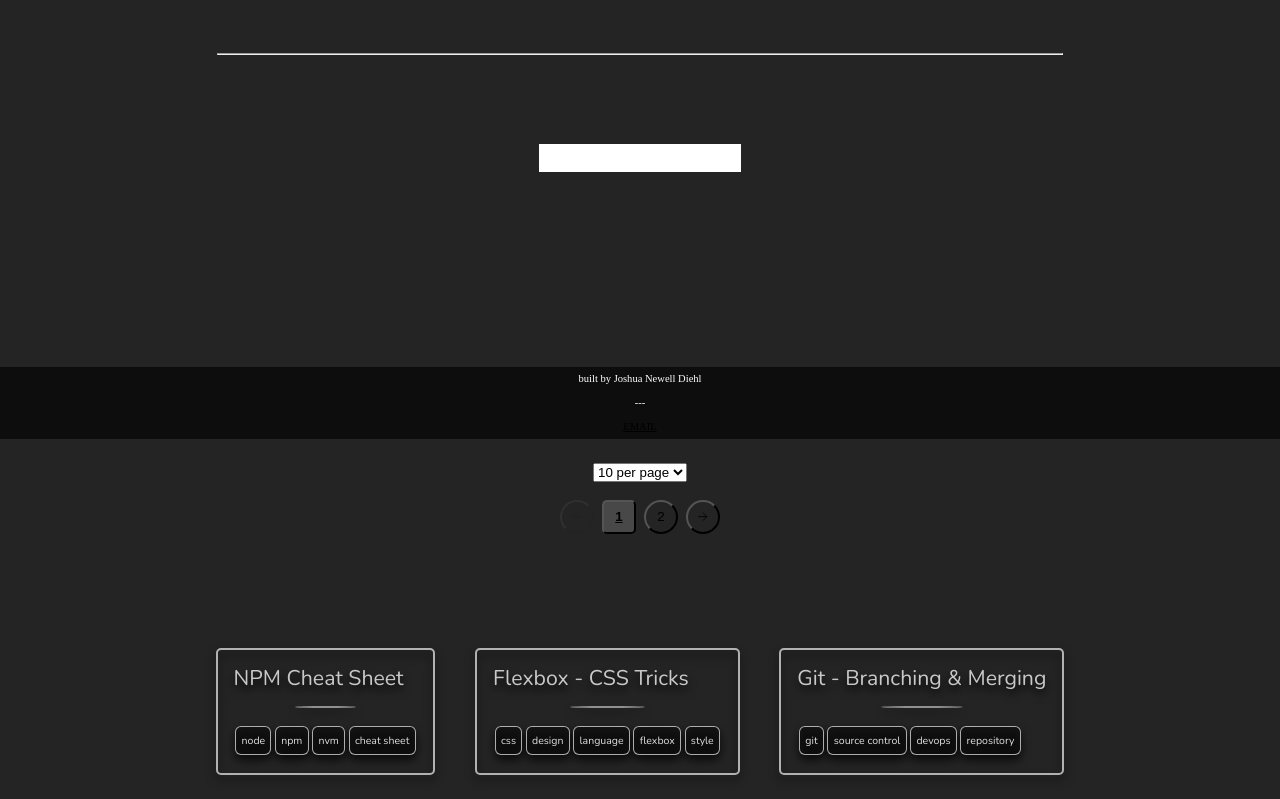
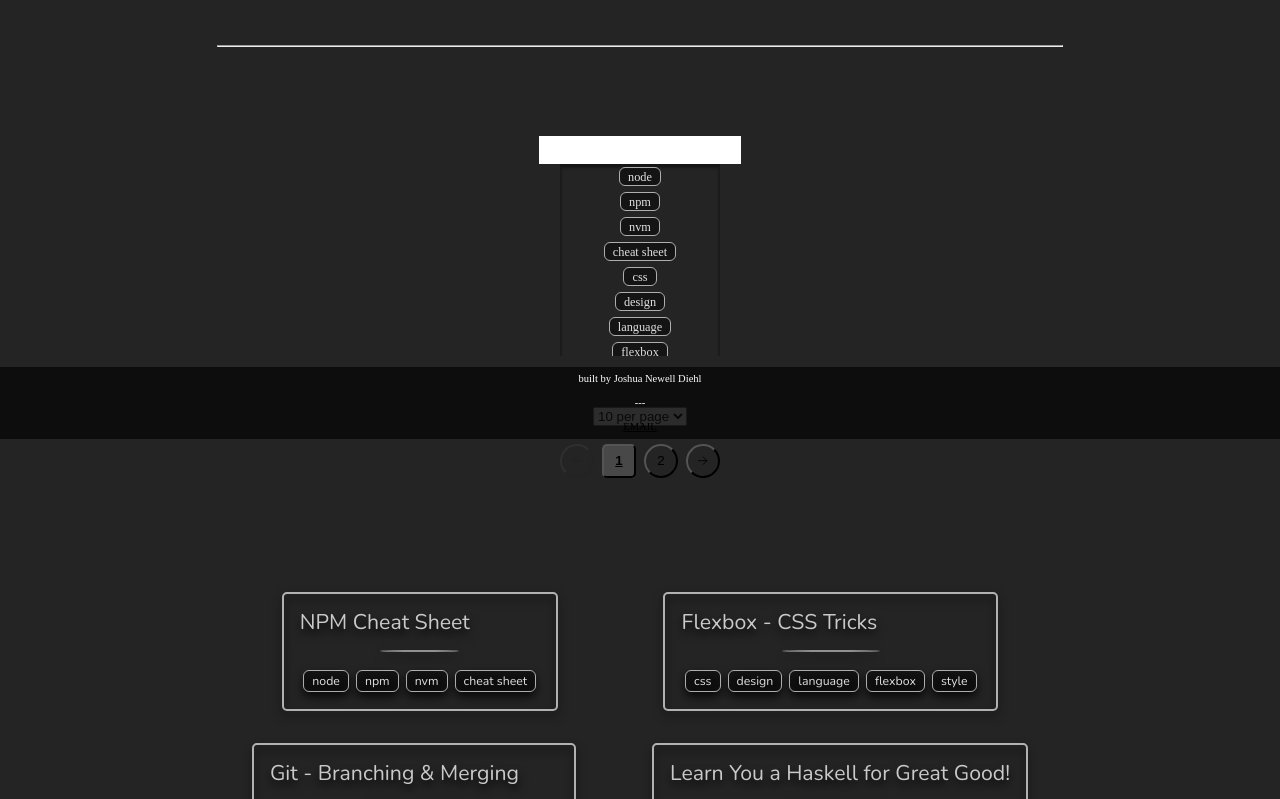
Before and after one commit to JaynewDee/cheep, a React (Vite) app: page / in a window 1280 px wide. Shown: the part 361-1160 px from the top of the page. Built offline with nearby package versions, Linux system fonts and the light colour scheme; a web font is replaced by a local one.

Commit message:
suggestions container styles

```diff
--- a/src/App.css
+++ b/src/App.css
@@ -43,6 +43,7 @@
 
 .hr-lg {
   width: 66%;
+  margin-top: 0;
 }
 .hr-sm {
   width: 33%;
@@ -53,15 +54,13 @@
   margin: 1rem auto;
 }
 
-.filter-container {
-  margin-bottom: 6rem;
-}
 .filter-form {
   display: flex;
   flex-flow: column nowrap;
   align-items: center;
   justify-content: center;
 }
+
 .filter-input {
   border: none;
   border-bottom: 1px solid white;
@@ -72,15 +71,17 @@
 }
 
 .filter-input:focus {
-  transform: scale(1.1);
+  transform: scale(1.03);
 }
+
 .suggestions-container {
-  overflow-y: scroll;
+  overflow-y: auto;
   width: 10rem;
   height: 12rem;
   display: flex;
   flex-flow: column nowrap;
-  margin: 0 auto;
+  margin: 0 auto 3rem;
+  box-shadow: inset 0px 3px 3px 1px rgba(15, 15, 15, 0.7);
 }
 
 .content-main {
@@ -119,9 +120,9 @@
   border: 1px solid rgba(240, 240, 240, 0.7);
   background-color: rgba(15, 15, 15, 0.7);
   border-radius: 6px;
-  padding: 0.11rem 0.33rem;
-  margin: 0.11rem;
-  font-size: 0.66rem;
+  padding: 0.11rem 0.5rem;
+  margin: 0.22rem;
+  font-size: 0.77rem;
 }
 
 .tag:hover {
--- a/src/components/Resource.tsx
+++ b/src/components/Resource.tsx
@@ -1,4 +1,5 @@
 import React from "react";
+import Tag from "./Tag";
 
 interface ResourceProps {
   id: string;
@@ -17,9 +18,7 @@
 
       <div className="tags">
         {tags.map((t) => (
-          <span className="tag" key={t}>
-            {t}
-          </span>
+          <Tag data={t} key={t} />
         ))}
       </div>
       <div className="">{img}</div>
--- /dev/null
+++ b/src/components/Tag.tsx
@@ -0,0 +1,11 @@
+import React from "react";
+
+const Tag = ({ data }: any) => {
+  return (
+    <div key={data}>
+      <span className="tag">{data}</span>
+    </div>
+  );
+};
+
+export default Tag;
--- a/src/components/TagFilter.tsx
+++ b/src/components/TagFilter.tsx
@@ -1,4 +1,5 @@
 import React, { useState } from "react";
+import Tag from "./Tag";
 
 interface TagFilterProps {
   data: string[];
@@ -7,11 +8,15 @@
 
 const TagFilter: React.FC<TagFilterProps> = ({ data, filterState }) => {
   const [filterValue, setFilterValue] = useState("");
-  const [suggestions, setSuggestion] = useState<any[]>([]);
+  const [suggestions, setSuggestion] = useState<any[]>(data);
 
   const handleFilterChange = (e: any) => {
     const { value } = e.target;
-    setFilterValue(value);
+    if (value === "") {
+      setFilterValue("");
+    } else {
+      setFilterValue(value);
+    }
 
     const filtered = data.filter((tag) => tag.includes(filterValue));
     setSuggestion(filtered);
@@ -29,7 +34,7 @@
       </form>
       <div className="suggestions-container">
         {suggestions.map((suggestion) => (
-          <span className="tag">{suggestion}</span>
+          <Tag data={suggestion} key={suggestion} />
         ))}
       </div>
     </div>
```
